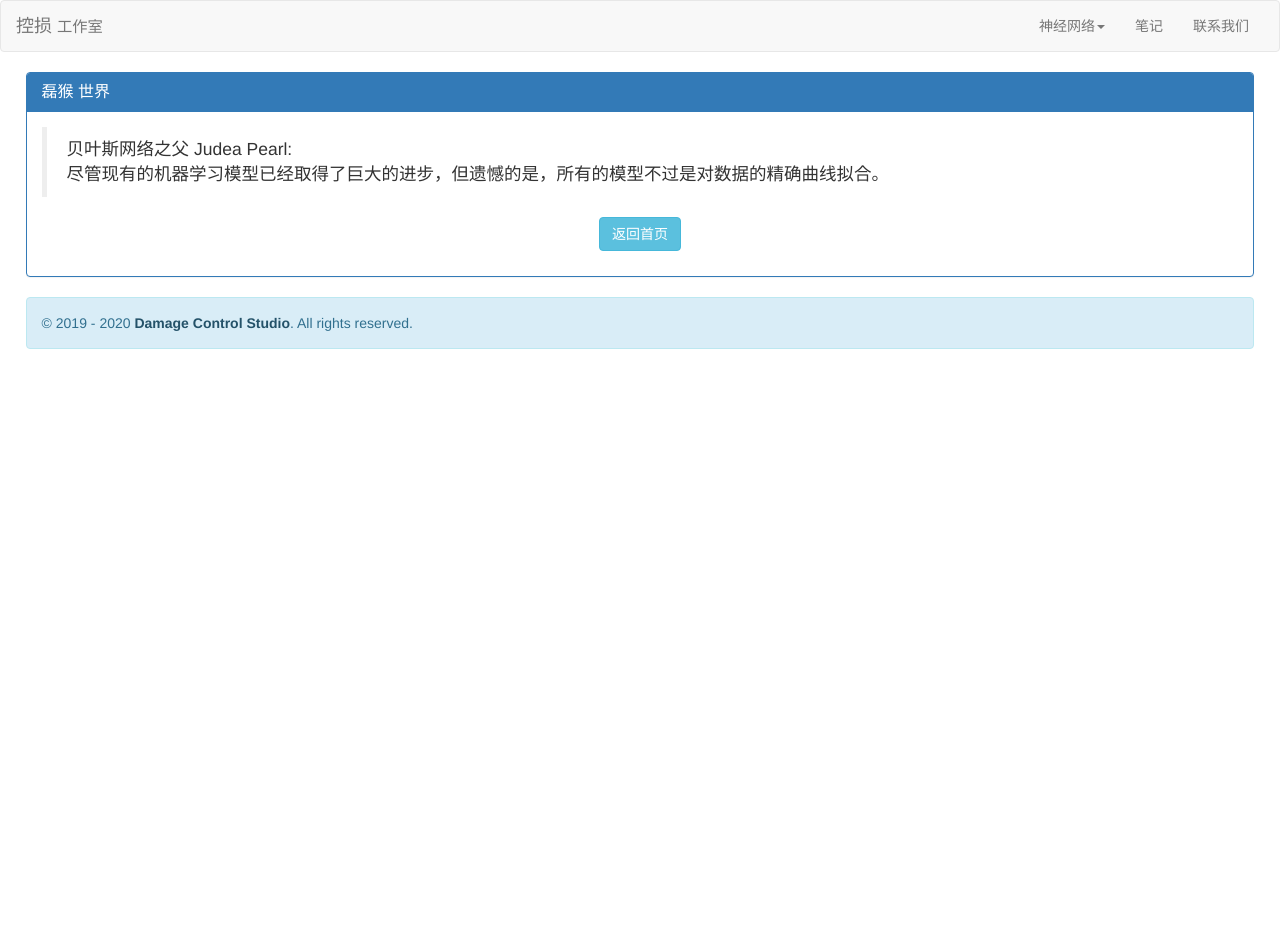
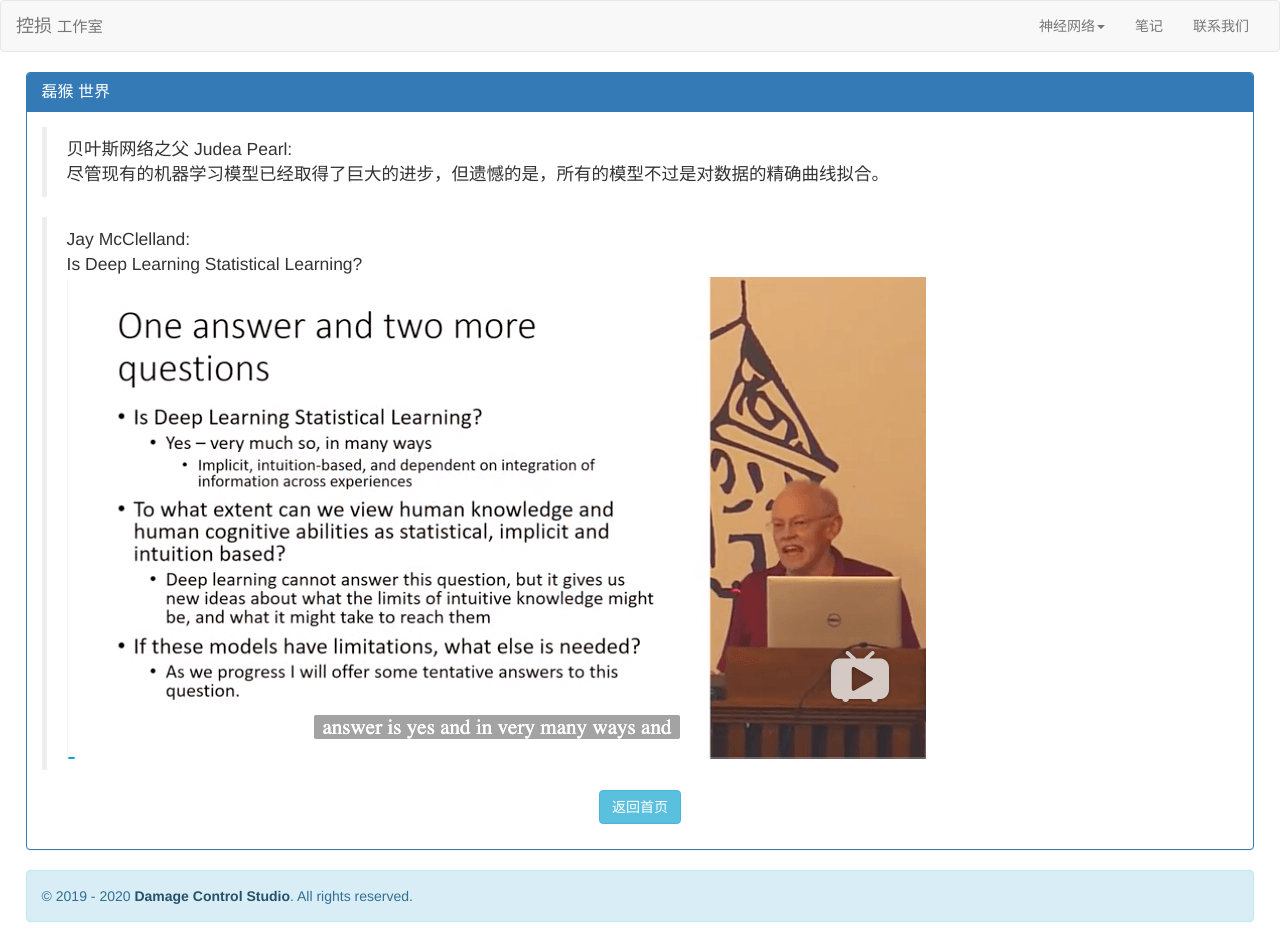
Before and after one commit to DamageControlStudio/HomePage, a Jekyll site: the page built from _posts/2019-03-23-Lemon-Rose-Bubble-Tea.md, in a window 1280 px wide. Built offline with Jekyll 4.4.1, drawn with Linux system fonts in a browser that asks for light colours; before the commit the page ends 900 px from its top, so only the background shows below that.

Commit message:
更新磊猴世界

```diff
--- a/_posts/2019-03-23-Lemon-Rose-Bubble-Tea.md
+++ b/_posts/2019-03-23-Lemon-Rose-Bubble-Tea.md
@@ -7,3 +7,7 @@ description: 🙈🐵
 
 > 贝叶斯网络之父 Judea Pearl:
 > 尽管现有的机器学习模型已经取得了巨大的进步，但遗憾的是，所有的模型不过是对数据的精确曲线拟合。
+
+> Jay McClelland:
+> Is Deep Learning Statistical Learning?
+> ![](/img/statistical_learning.png)
```
Also changed, not shown: img/statistical_learning.png (added).
